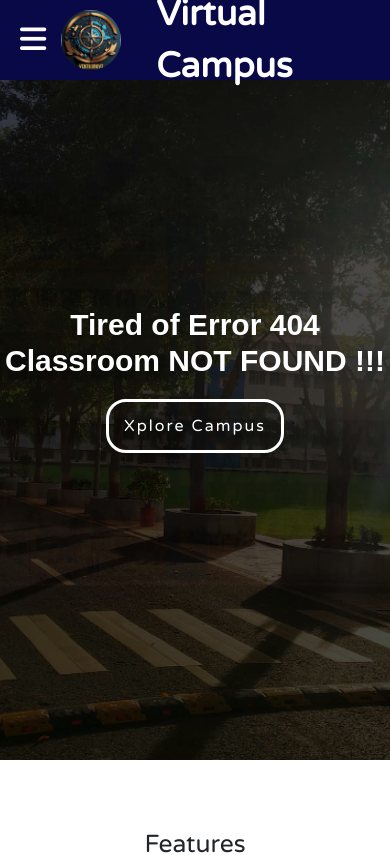
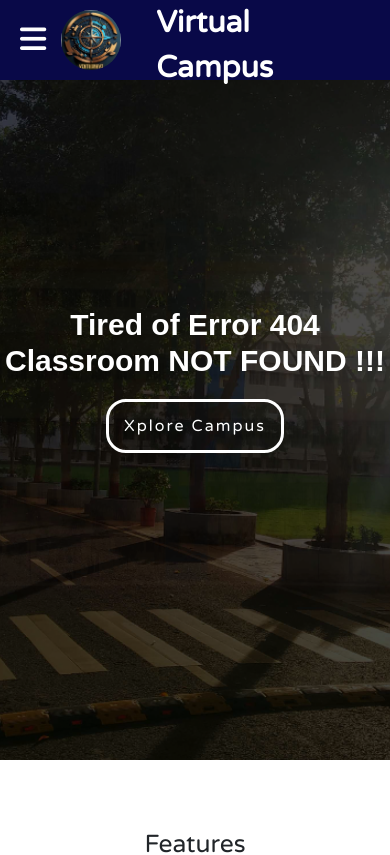
Before and after one commit to om-dalvi-1904/VirtuoNavi, a React (Create React App) app: page / in a window 390 px wide. Shown: the top 855 px of the page. Built offline with nearby package versions, Linux system fonts and the light colour scheme; no server answers; a web font is replaced by a local one.

Commit message:
mobile navbar fix

```diff
--- a/src/components/FrontPage/FrontPage.css
+++ b/src/components/FrontPage/FrontPage.css
@@ -52,6 +52,10 @@ nav ul li a {
     border-radius: 3px;
     cursor: pointer;
     display: block;
+}
+label.logo{
+    padding-top: 9px;
+
 }
 
 ul li ul.dropdown {
@@ -503,4 +507,8 @@ footer a:hover {
     .footer-logo img {
         height: 40px;
     }
+
+    label.logo {
+        font-size: 30px;
+    }
 }
```
